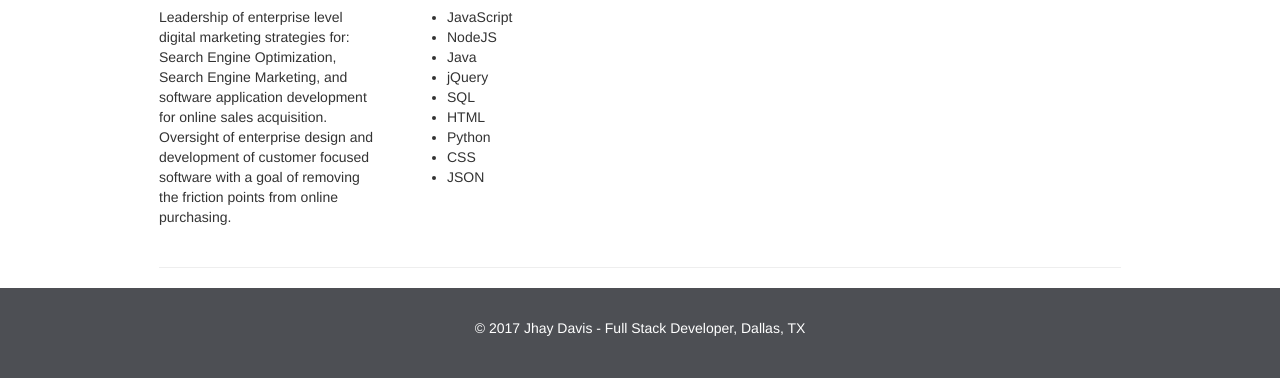
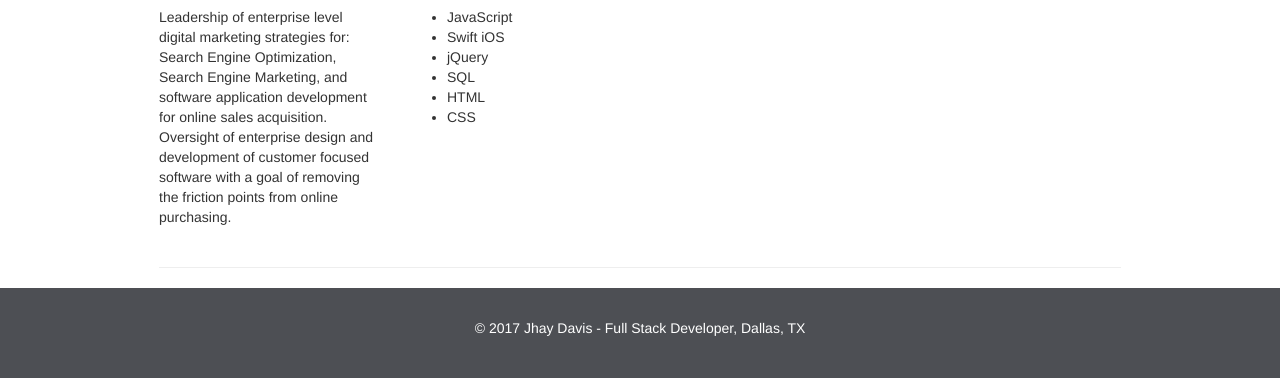
Before and after one commit to Jhaydavis/jhaydavis.github.io, a plain HTML site: page index.html in a window 1280 px wide. Shown: the part 417-800 px from the top of the page. Drawn offline with Linux system fonts and the light colour scheme.

Commit message:
Update index.html

```diff
--- a/index.html
+++ b/index.html
@@ -49,14 +49,14 @@
                             <h2>Coding Skills</h2>
                             <ul>
                                 <li>JavaScript</li>
-                                <li>NodeJS</li>
-                                <li>Java</li>
+                                <li>Swift iOS</li>
+
                                 <li>jQuery</li>
                                 <li>SQL</li>
                                 <li>HTML</li>
-                                <li>Python</li>
+
                                 <li>CSS</li>
-                                <li>JSON</li>
+
                             </ul>
                             <p></p>
                         </div>
```
